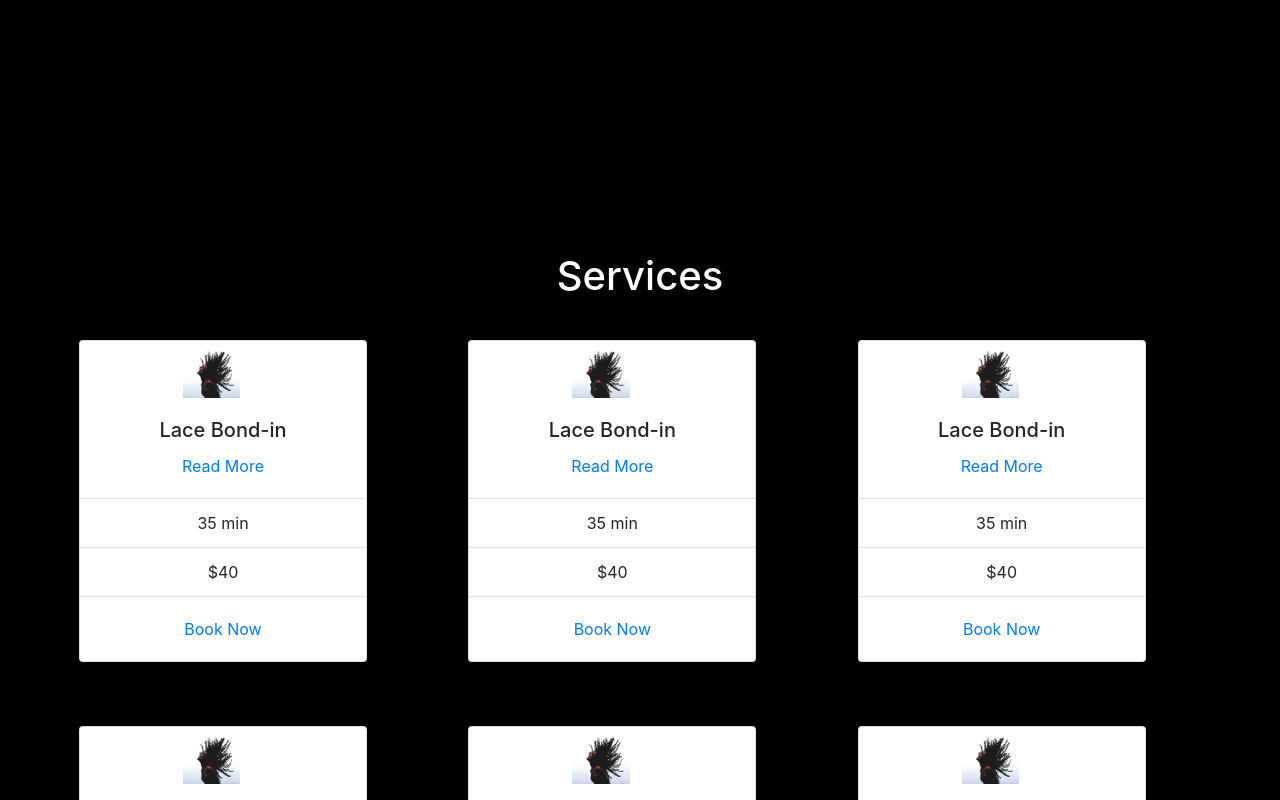
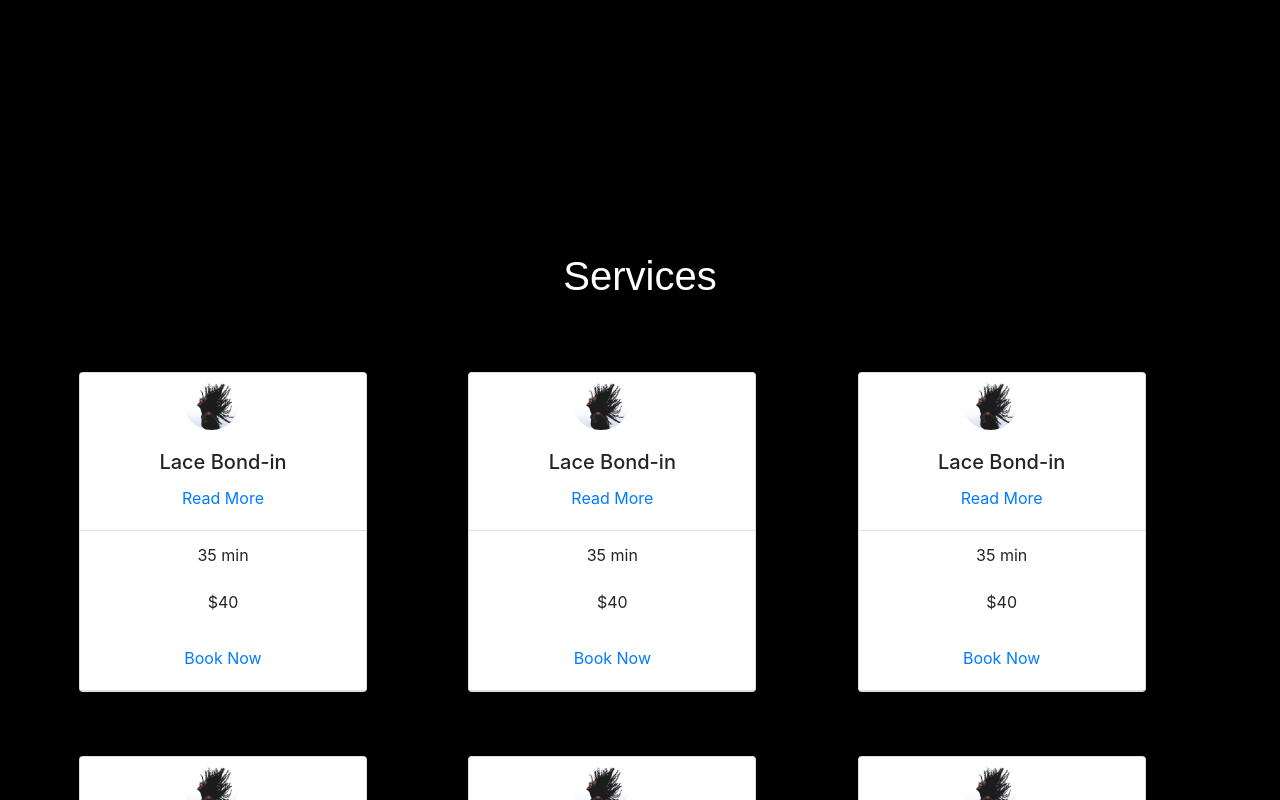
Before and after one commit to reaganjoseph26/the-braid-fairy, a React (Create React App) app: page / in a window 1280 px wide. Both pictures are taken after a click on the item "Services". Shown: the part 388-1188 px from the top of the page. Built offline with nearby package versions, Linux system fonts and the light colour scheme.

Commit message:
style changes to cards

```diff
--- a/src/index.css
+++ b/src/index.css
@@ -62,7 +62,7 @@ main {
   background-color: black;
   min-height: 80vh;
   background-size: cover;
-  padding: 0rem 5rem
+  padding: 5rem 5rem
 }
 
 img {
@@ -122,6 +122,8 @@ img {
   color: white;
  text-align: center;
  justify-content: center;
+ font-family: Arial, Helvetica, sans-serif;
+ padding-bottom: 2rem;
 }
 
 .card {
@@ -131,6 +133,15 @@ img {
 .card-img-top {
   position: inherit;
    width: 20%;
+   border-radius: 50%;
+}
+
+.card-body {
+  border-bottom: 1px solid rgba(0,0,0,.125);
+}
+
+.list-group-item {
+  border: none;
 }
 
 .row {
```
